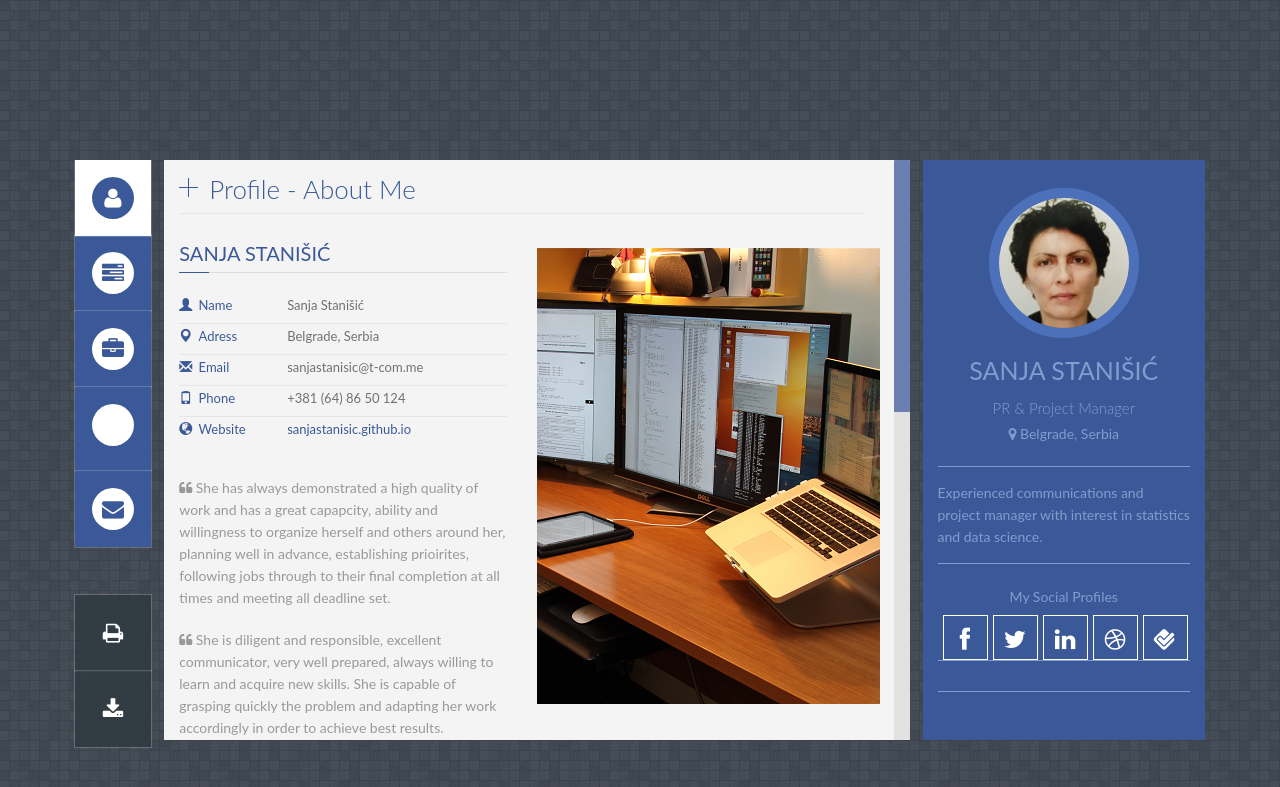
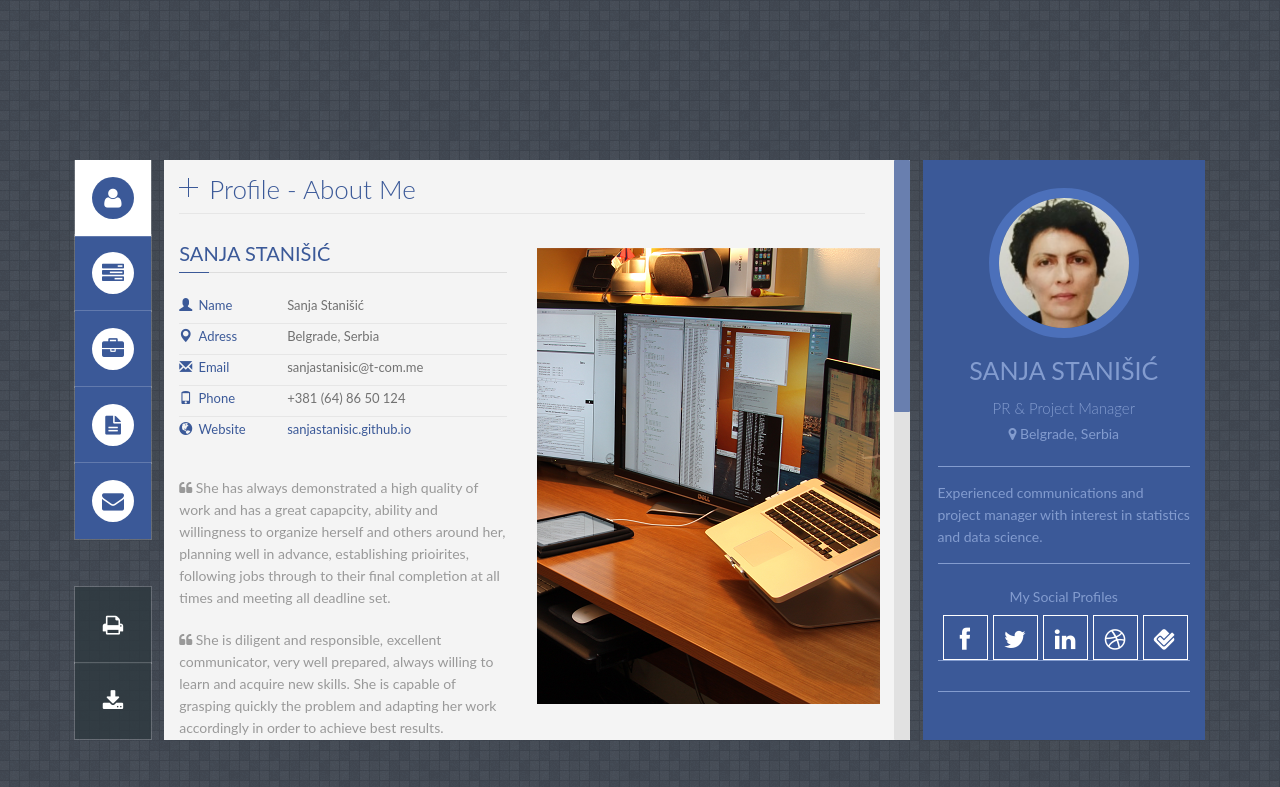
Before and after one commit to vladofilipovic/sanjastanisic.github.io, a Jekyll site: the page built from index.html, in a window 1280 px wide. Shown: the top 787 px of the page. Built offline with Jekyll 4.4.1, drawn with Linux system fonts in a browser that asks for light colours; some web fonts are replaced.

Commit message:
file-alt ide u file-text

```diff
--- a/index.html
+++ b/index.html
@@ -130,7 +130,7 @@ layout: default
 
         <li class="tabs-blog hi-icon-wrap hi-icon-effect-5 hi-icon-effect-5a" data-tab-name="blog">
             <span class="tite-list">blog</span>
-            <i class="fa fa-file-alt icon_menu"></i>
+            <i class="fa fa-file-text icon_menu"></i>
         </li>
 
         <li class="tabs-contact hi-icon-wrap hi-icon-effect-5 hi-icon-effect-5a" data-tab-name="contact" style="margin-bottom: 48px !important;">
```
Also changed, not shown: assets/js/easyResponsiveTabs.min.js, 1 other file.
